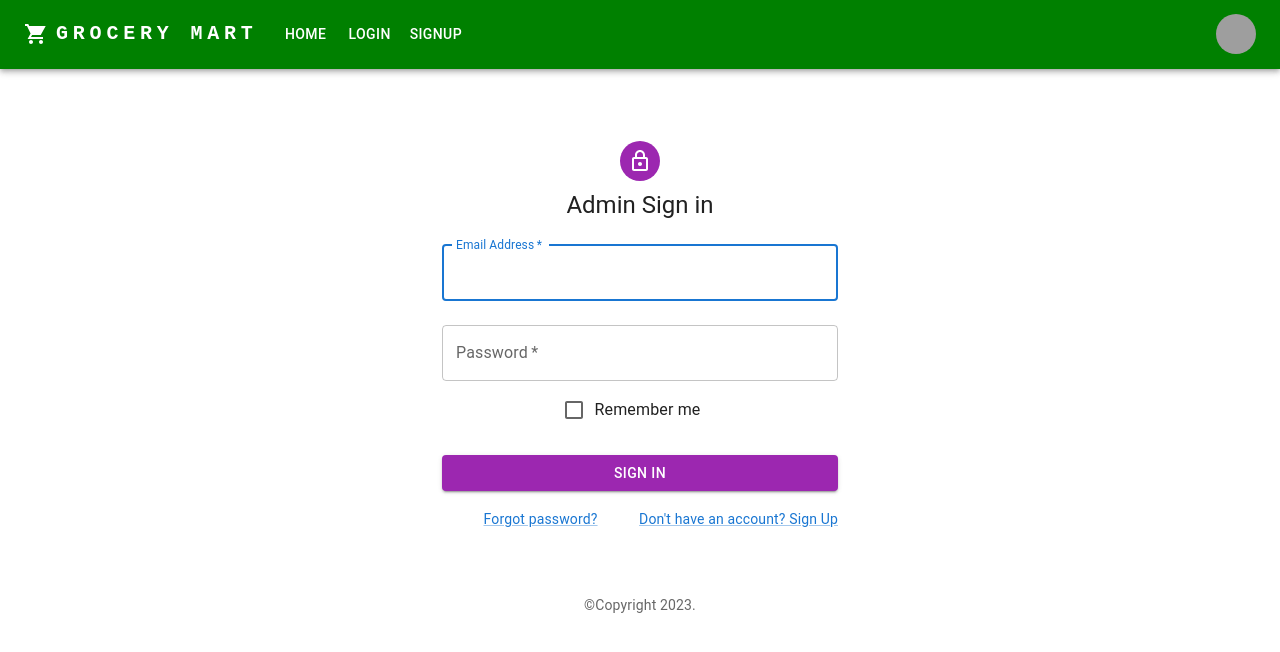
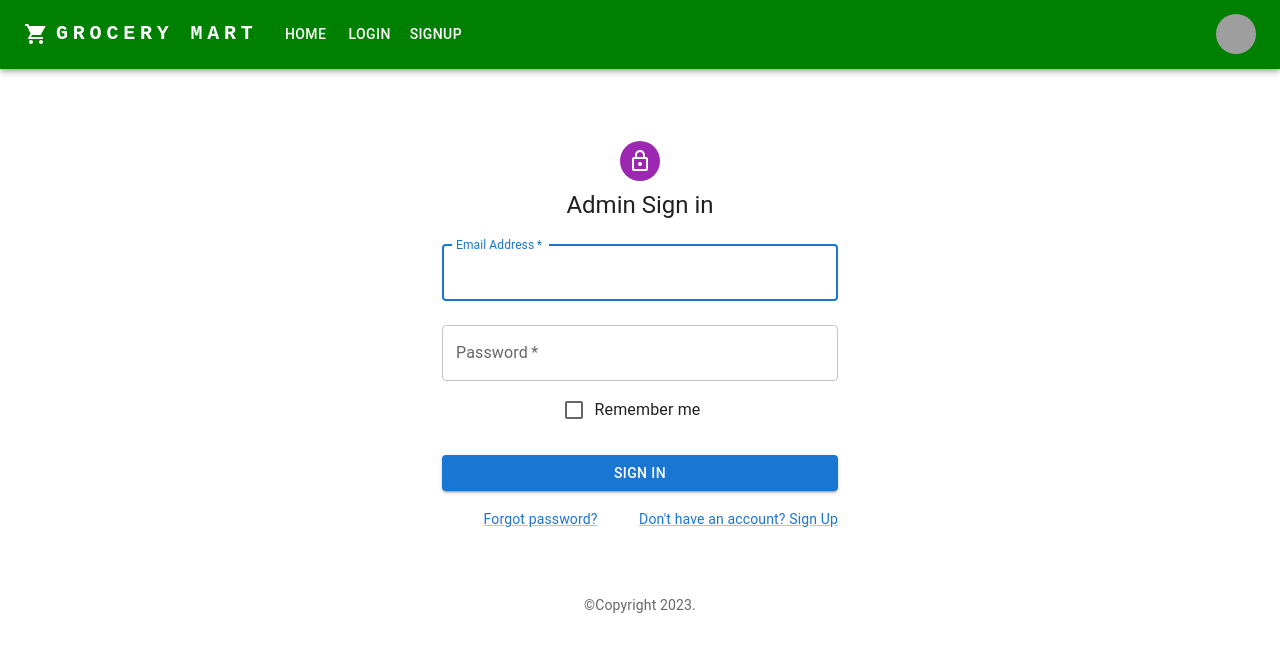
Before and after one commit to udyogi-siphara/Grocery-POS, a React (Create React App) app in the folder frontend/: page /admin in a window 1280 px wide. Shown: the top 652 px of the page. Built offline with nearby package versions, Linux system fonts and the light colour scheme; grey boxes are pictures that could not be loaded; the HTML template or start-up script is replaced by a standard one.

Commit message:
Updated admin login and other admin files

```diff
--- a/frontend/src/components/adminLogin/AdminLogin.jsx
+++ b/frontend/src/components/adminLogin/AdminLogin.jsx
@@ -31,7 +31,7 @@ function Copyright(props) {
 
 const defaultTheme = createTheme();
 
-export default function AdminLogin() {
+export default function AdminLogIn() {
 
   const [signinEmail, setEmail] = useState("");
   const [signinPassword, setPassword] = useState("");
@@ -43,7 +43,7 @@ export default function AdminLogin() {
 
     try{
       await axios
-        .post("http://localhost:3500/api/v1/admin",{
+        .post("http://localhost:3500/api/v1/adminLogin",{
             signinEmail,
             signinPassword
         })
@@ -51,16 +51,14 @@ export default function AdminLogin() {
 
             const admin = res.data.data;
 
-            if(admin.adminEmail==="udyogisiphara22@gmail.com" && admin.adminPassword==="200150700272"){
+            if(admin.adminEmail==="udyogisiphara22@gmail.com"){
               console.log("admin")
                 navigate('/admindash')
             }else{
               console.log("user")
               navigate('/Home')
             }
-
-
-        })
+          })
     }catch(err){
         alert("Email or password incorrect.!")
     }
@@ -84,7 +82,7 @@ export default function AdminLogin() {
             <LockOutlinedIcon />
           </Avatar>
           <Typography component="h1" variant="h5">
-           Admin Sign in
+            Admin Sign in
           </Typography>
           <Box component="form" onSubmit={handleSubmit} noValidate sx={{ mt: 1 }}>
             <TextField
@@ -119,7 +117,7 @@ export default function AdminLogin() {
               type="submit"
               fullWidth
               variant="contained"
-              sx={{ mt: 3, mb: 2, bgcolor: 'secondary.main' }}
+              sx={{ mt: 3, mb: 2 }}
             >
               Sign In
             </Button>
```
